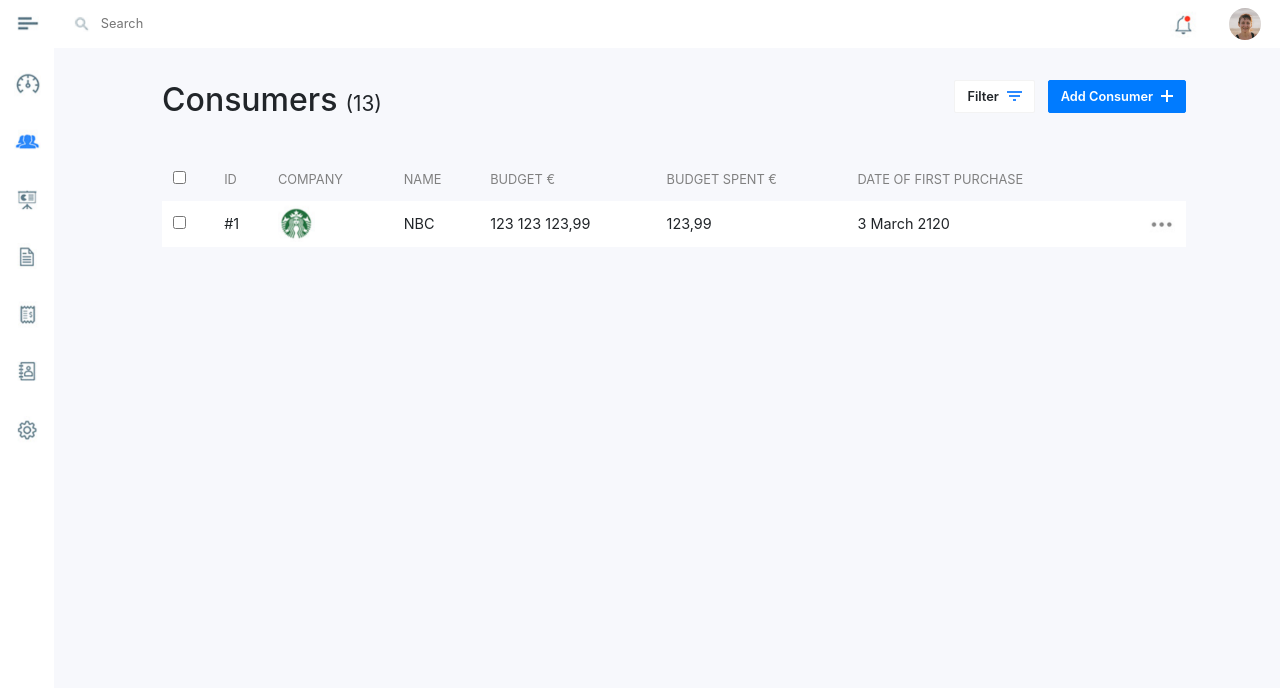
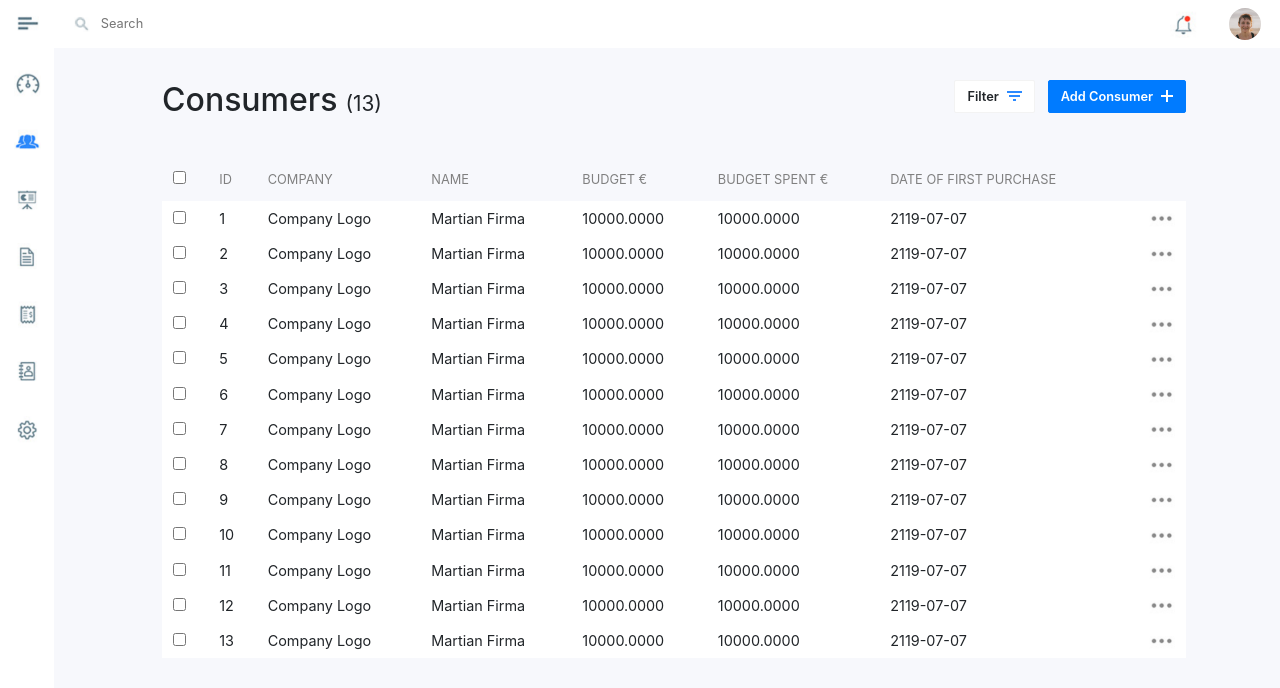
Before and after one commit to iorrah/mission-2120, a React (Create React App) app: page / in a window 1280 px wide. Shown: the top 688 px of the page. Built offline with nearby package versions, Linux system fonts and the light colour scheme.

Commit message:
Add mock data and display it dynamically

```diff
--- a/src/App.jsx
+++ b/src/App.jsx
@@ -2,6 +2,7 @@ import React from "react";
 import Button from "react-bootstrap/Button";
 import Header from "./components/Header";
 import Sidebar from "./components/Sidebar";
+import consumers from "./utils/api.js";
 
 const App = function() {
   return (
@@ -16,7 +17,7 @@ const App = function() {
             <div className="main__header">
               <h1 className="main__title">
                 Consumers
-                <small className="main__counter">(13)</small>
+                <small className="main__counter">({consumers.length})</small>
               </h1>
 
               <div className="main__actions">
@@ -58,25 +59,21 @@ const App = function() {
               </thead>
 
               <tbody className="main__table-body">
-                <tr className="main__table-row">
+                {consumers.map(consumer => (
+                  <tr
+                    className="main__table-row"
+                    key={`consumer-${consumer.id}`}
+                  >
                     <td>
                       <input type="checkbox" className="main__checkbox" />
                     </td>
 
-                  <td>#1</td>
-
-                  <td>
-                    <img
-                      src="img/logo-1.png"
-                      className="main__row-logo"
-                      alt="Company Logo"
-                    />
-                  </td>
-
-                  <td>NBC</td>
-                  <td>123 123 123,99</td>
-                  <td>123,99</td>
-                  <td>3 March 2120</td>
+                    <td>{consumer.id}</td>
+                    <td>Company Logo</td>
+                    <td>{consumer.name}</td>
+                    <td>{consumer.budget}</td>
+                    <td>{consumer.budget_spent}</td>
+                    <td>{consumer.date_of_first_purchase}</td>
 
                     <td>
                       <img
@@ -86,6 +83,7 @@ const App = function() {
                       />
                     </td>
                   </tr>
+                ))}
               </tbody>
             </table>
           </div>
--- /dev/null
+++ b/src/utils/api.js
@@ -0,0 +1,95 @@
+const consumers = [
+  {
+    id: 1,
+    name: "Martian Firma",
+    budget: "10000.0000",
+    budget_spent: "10000.0000",
+    date_of_first_purchase: "2119-07-07"
+  },
+  {
+    id: 2,
+    name: "Martian Firma",
+    budget: "10000.0000",
+    budget_spent: "10000.0000",
+    date_of_first_purchase: "2119-07-07"
+  },
+  {
+    id: 3,
+    name: "Martian Firma",
+    budget: "10000.0000",
+    budget_spent: "10000.0000",
+    date_of_first_purchase: "2119-07-07"
+  },
+  {
+    id: 4,
+    name: "Martian Firma",
+    budget: "10000.0000",
+    budget_spent: "10000.0000",
+    date_of_first_purchase: "2119-07-07"
+  },
+  {
+    id: 5,
+    name: "Martian Firma",
+    budget: "10000.0000",
+    budget_spent: "10000.0000",
+    date_of_first_purchase: "2119-07-07"
+  },
+  {
+    id: 6,
+    name: "Martian Firma",
+    budget: "10000.0000",
+    budget_spent: "10000.0000",
+    date_of_first_purchase: "2119-07-07"
+  },
+  {
+    id: 7,
+    name: "Martian Firma",
+    budget: "10000.0000",
+    budget_spent: "10000.0000",
+    date_of_first_purchase: "2119-07-07"
+  },
+  {
+    id: 8,
+    name: "Martian Firma",
+    budget: "10000.0000",
+    budget_spent: "10000.0000",
+    date_of_first_purchase: "2119-07-07"
+  },
+  {
+    id: 9,
+    name: "Martian Firma",
+    budget: "10000.0000",
+    budget_spent: "10000.0000",
+    date_of_first_purchase: "2119-07-07"
+  },
+  {
+    id: 10,
+    name: "Martian Firma",
+    budget: "10000.0000",
+    budget_spent: "10000.0000",
+    date_of_first_purchase: "2119-07-07"
+  },
+  {
+    id: 11,
+    name: "Martian Firma",
+    budget: "10000.0000",
+    budget_spent: "10000.0000",
+    date_of_first_purchase: "2119-07-07"
+  },
+  {
+    id: 12,
+    name: "Martian Firma",
+    budget: "10000.0000",
+    budget_spent: "10000.0000",
+    date_of_first_purchase: "2119-07-07"
+  },
+  {
+    id: 13,
+    name: "Martian Firma",
+    budget: "10000.0000",
+    budget_spent: "10000.0000",
+    date_of_first_purchase: "2119-07-07"
+  }
+];
+
+export default consumers;
```
Lines whose indentation alone changed are shown as unchanged.
